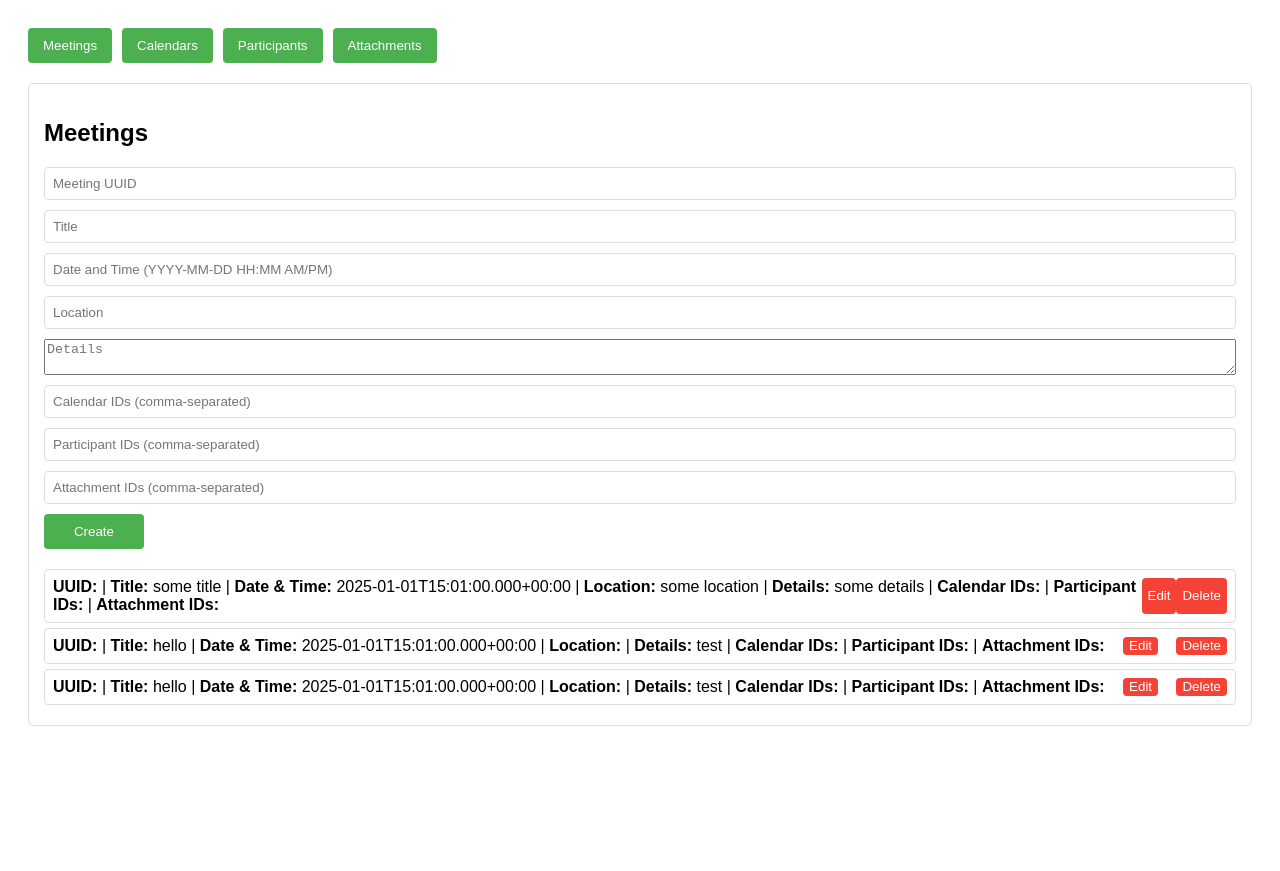
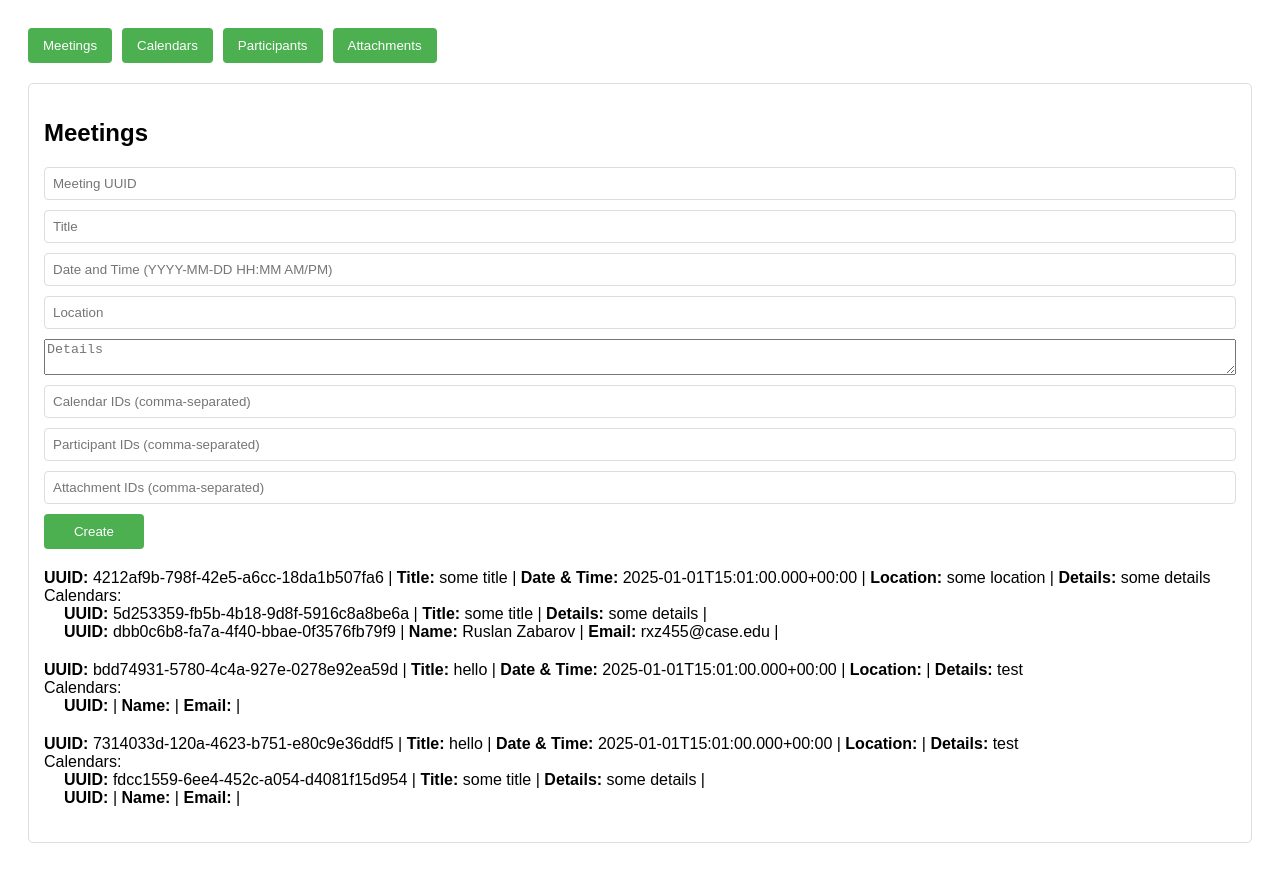
Before and after one commit to ruszabarov/calendar-layered-architecture, a React (Create React App) app in the folder client/: page / in a window 1280 px wide. Before the commit the page ends 800 px from the top, so only its background shows below. Built offline with nearby package versions, Linux system fonts and the light colour scheme; data requests are answered from the project's data file.

Commit message:
meetings rework

```diff
--- a/client/src/pages/Home.jsx
+++ b/client/src/pages/Home.jsx
@@ -3,6 +3,7 @@ import axios from 'axios';
 import {v4 as uuidv4} from 'uuid';
 import './Home.css';
 import Attachments from "./Attachments";
+import Meetings from "./Meetings";
 
 export const API_URL = 'http://localhost:3000'; // Replace with the correct backend URL
 
@@ -253,15 +254,7 @@ const Home = () => {
                 <div className="list">
 
                     {/* Meetings */}
-                    {currentTab === 'Meetings' && meetings.map((meeting, index) => (
-                        <div key={index} className="item">
-                            <span>
-                                <strong>UUID:</strong> {meeting.uuid} | <strong>Title:</strong> {meeting.title} | <strong>Date & Time:</strong> {meeting.dateTime} | <strong>Location:</strong> {meeting.location} | <strong>Details:</strong> {meeting.details} | <strong>Calendar IDs:</strong> {meeting.calendarIds} | <strong>Participant IDs:</strong> {meeting.participantIds} | <strong>Attachment IDs:</strong> {meeting.attachmentIds}
-                            </span>
-                            <button onClick={() => handleEdit(index)}>Edit</button>
-                            <button onClick={() => handleDelete(index)}>Delete</button>
-                        </div>
-                    ))}
+                    {currentTab === 'Meetings' && <Meetings/>}
 
                     {/* Calendars */}
                     {currentTab === 'Calendars' && calendars.map((calendar, index) => (
--- a/client/src/pages/Meetings.jsx
+++ b/client/src/pages/Meetings.jsx
@@ -0,0 +1,71 @@
+import React, {useEffect, useState} from "react";
+import axios from "axios";
+import {API_URL} from "./Home";
+
+const Meetings = () => {
+    const [meetings, setMeetings] = useState([]);
+
+    useEffect(() => {
+        const fetchAttachments = async () => {
+            try {
+                // Replace 'your-api-endpoint' with the actual endpoint you want to call
+                const response = await axios.get(`${API_URL}/meetings`);
+                setMeetings(response.data);
+            } catch (error) {
+                console.error('Error fetching data: ', error);
+            }
+        };
+
+        fetchAttachments();
+    }, []);
+
+    return (
+        <div>
+            {meetings.map((meeting, index) => (
+                <div style={{marginBottom: '20px'}}>
+                    <span>
+                        <strong>UUID:</strong> {meeting.id} | <strong>Title:</strong> {meeting.title} | <strong>Date & Time:</strong> {meeting.dateTime} | <strong>Location:</strong> {meeting.location} | <strong>Details:</strong> {meeting.details}
+                    </span>
+                    <br></br>
+                    <span style={{display: 'block'}}>
+                        Calendars:
+                    </span>
+                    {meeting.calendars.map((calendar, index) => (
+                        <span style={{display: 'block', marginLeft: '20px'}}>
+                            <strong>UUID:</strong> {calendar.id} |
+                            <strong> Title:</strong> {calendar.title} |
+                            <strong> Details:</strong> {calendar.details} |
+                        </span>
+                    ))}
+                    {meeting.participants.size > 0 &&
+                        <span style={{display: 'block'}}>
+                            Participants:
+                        </span>
+                    }
+
+                    {meeting.participants.map((participant, index) => (
+                        <span style={{display: 'block', marginLeft: '20px'}}>
+                            <strong>UUID:</strong> {participant.id} |
+                            <strong> Name:</strong> {participant.name} |
+                            <strong> Email:</strong> {participant.email} |
+                        </span>
+                    ))}
+                    {meeting.attachments.size > 0 &&
+                        <span style={{display: 'block'}}>
+                            Attachments:
+                        </span>
+                    }
+
+                    {meeting.attachments.map((attachment, index) => (
+                        <span style={{display: 'block', marginLeft: '20px'}}>
+                            <strong>UUID:</strong> {attachment.id} |
+                            <strong> URL:</strong> {attachment.url} |
+                        </span>
+                    ))}
+                </div>
+            ))}
+        </div>
+    )
+}
+
+export default Meetings;
```
